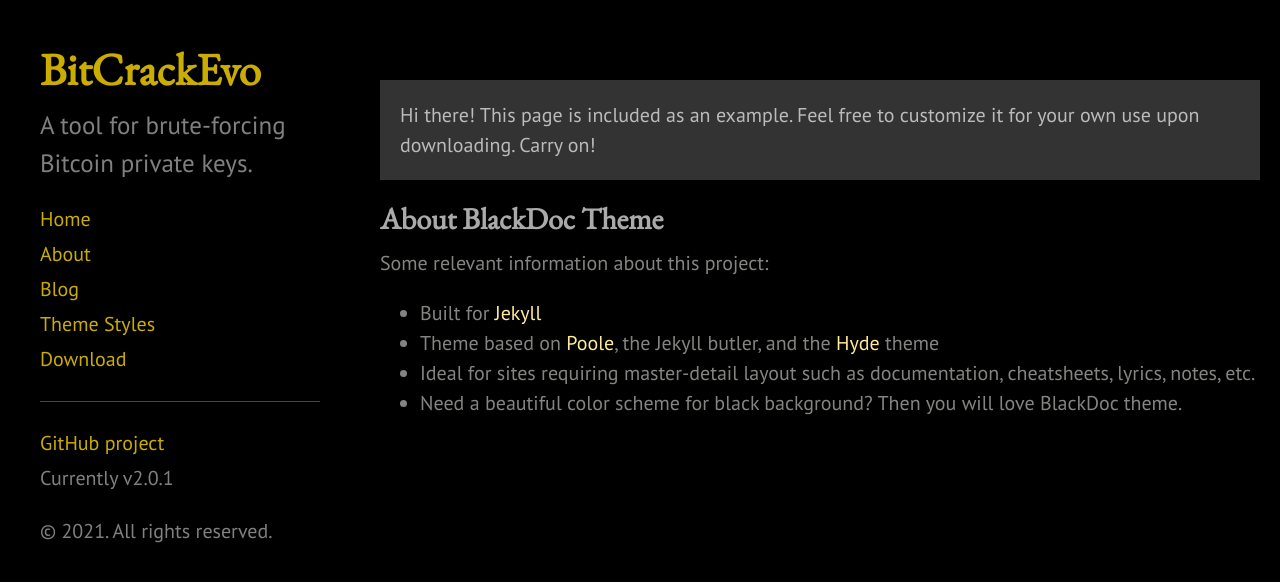
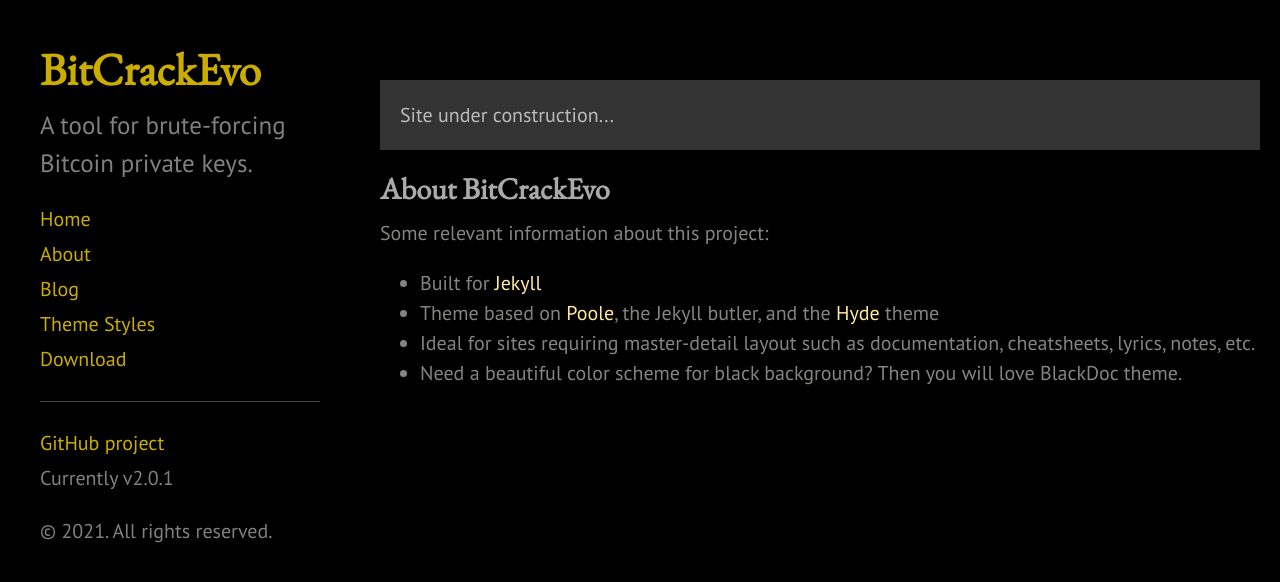
Before and after one commit to BitCrackEvo/bitcrackevo.github.io, a Jekyll site: the page built from index.md, in a window 1280 px wide. Shown: the top 582 px of the page. Built offline with Jekyll 4.4.1, drawn with Linux system fonts in a browser that asks for light colours.

Commit message:
Update index.md

```diff
--- a/index.md
+++ b/index.md
@@ -4,10 +4,10 @@
 ---
 
 <p class="message">
-  Hi there! This page is included as an example. Feel free to customize it for your own use upon downloading. Carry on!
+  Site under construction...
 </p>
 
-## About BlackDoc Theme
+## About BitCrackEvo
 
 Some relevant information about this project:
 
```
